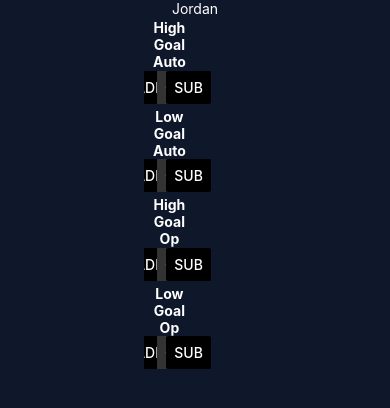
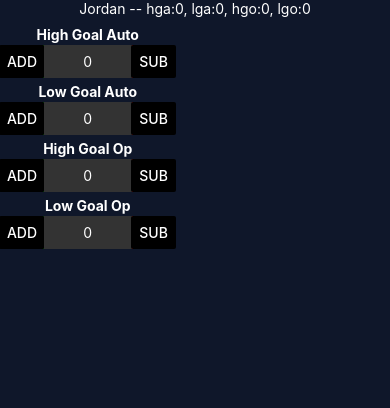
Before and after one commit to jmurphy5613/robotics-scouting-mobile-temp, a React Native app: screen / in a window 390 px wide. Shown: the top 408 px of the page. Built offline with nearby package versions, Linux system fonts and the light colour scheme.

Commit message:
Added prop-setter passthrough

```diff
--- a/App.js
+++ b/App.js
@@ -13,6 +13,10 @@ async function changeOrientation() {
 export default function App() {
 
   const [isLoaded, setIsLoaded] = useState(false);
+  const [highGoalA, setHighGoalA] = useState(0);
+  const [highGoalO, setHighGoalO] = useState(0);
+  const [lowGoalA, setLowGoalA] = useState(0);
+  const [lowGoalO, setLowGoalO] = useState(0);
 
   if(!isLoaded) {
     return (
@@ -26,18 +30,17 @@ export default function App() {
     )
   }
 
-
   return (
     <View style={styles.mainContent}>
 
-      <Text style={styles.title}>Jordan</Text>
+      <Text style={styles.title}>Jordan -- hga:{highGoalA}, lga:{lowGoalA}, hgo:{highGoalO}, lgo:{lowGoalO}</Text>
       <StatusBar style="auto" />
       <ScrollView>
         <View style={styles.containCounter}>
-          <Counter title="High Goal Auto"/>
-          <Counter title="Low Goal Auto"/>
-          <Counter title="High Goal Op"/>
-          <Counter title="Low Goal Op"/>
+          <Counter title="High Goal Auto" set={setHighGoalA}/>
+          <Counter title="Low Goal Auto" set={setLowGoalA}/>
+          <Counter title="High Goal Op" set={setHighGoalO}/>
+          <Counter title="Low Goal Op" set={setLowGoalO}/>
         </View>
       </ScrollView>
     </View>
@@ -48,15 +51,15 @@ const styles = StyleSheet.create({
   mainContent: {
     flex: 1,
     backgroundColor: '#0f172a',
-    alignItems: 'center',
-    justifyContent: 'center',
     width: '100%',
     height: '100%'
   },
   title: {
-    color: 'white'
+    color: 'white',
+    textAlign: 'center'
   },
   containCounter: {
-    width: '50%'
+    width: '45%',
+    height: '100%'
   }
 });
--- a/components/counter.jsx
+++ b/components/counter.jsx
@@ -37,11 +37,10 @@ const styles = StyleSheet.create({
         alignItems: 'center'
     },
     master: {
-        width: 'auto',
-        height: '25%',
-        marginLeft: '0%',
+        width: '100%',
+        height: '20%',
         flexDirection: 'column',
-        marginTop: '4%'
+        marginTop: '5%'
     },
     title: {
         color: '#fff',
@@ -59,16 +58,16 @@ export default function Counter(props){
             <Text style={styles.title}>{props.title}</Text>
             <View style={styles.contain}>
 
-                <TouchableOpacity style={styles.add} onPress={e => {setCount(count+1)}}>
-                    <Button color="#000"  title="add" onPress={e => {setCount(count+1)}}/>
+                <TouchableOpacity style={styles.add} onPress={e => {setCount(count+1); props.set(count+1)}}>
+                    <Button color="#000"  title="add" onPress={e => {setCount(count+1); props.set(count+1)}}/>
                 </TouchableOpacity>
                 <View style={styles.countBox}>
                     <Text style={styles.c}>
                        {count}
                     </Text>
                 </View>
-                <TouchableOpacity style={styles.subtract} onPress={e => {if(count > 0){setCount(count-1)}}}>
-                    <Button color="#000" title="sub" onPress={e => {if(count > 0){setCount(count-1)}}}/>
+                <TouchableOpacity style={styles.subtract} onPress={e => {if(count > 0){setCount(count-1); props.set(count-1)}}}>
+                    <Button color="#000" title="sub" onPress={e => {if(count > 0){setCount(count-1); props.set(count-1)}}}/>
                 </TouchableOpacity>
             </View>
         </View>
```
